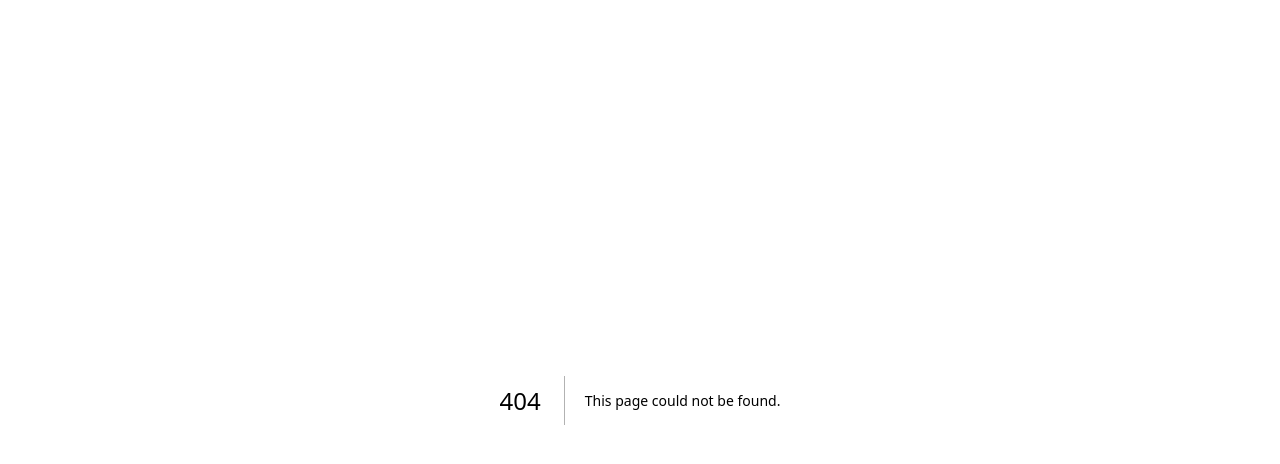
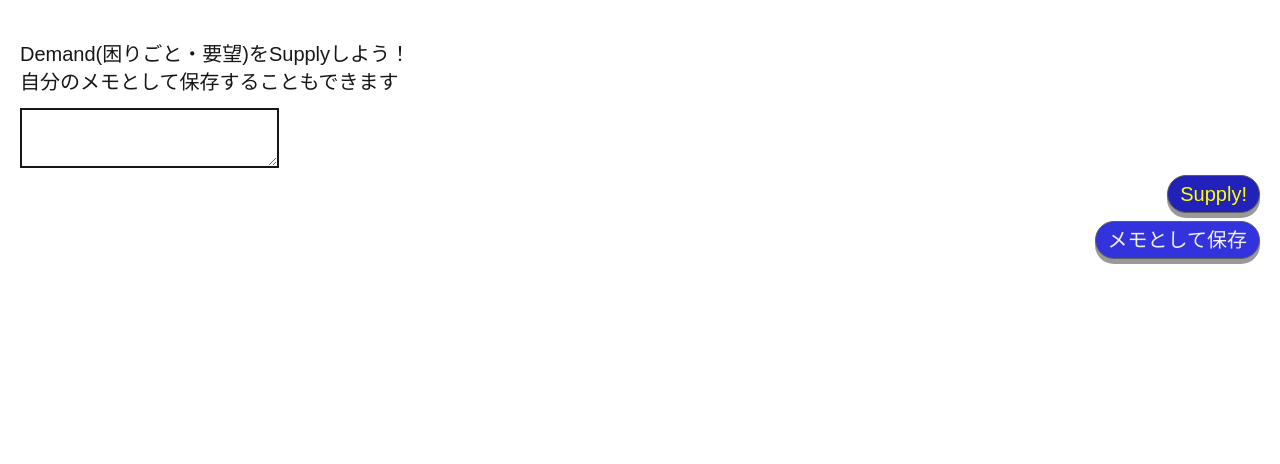
Before and after one commit to ennoreiji0/supdema, a Next.js app: page /post in a window 1280 px wide. Before the commit this address had no page. Shown: the top 464 px of the page. Built offline with nearby package versions, Linux system fonts and the light colour scheme.

Commit message:
first commit

```diff
--- a/app/layout.tsx
+++ b/app/layout.tsx
@@ -27,7 +27,7 @@ export default function RootLayout({
       lang="en"
       className={`${geistSans.variable} ${geistMono.variable} h-full antialiased`}
     >
-      <body className="min-h-full flex flex-col">{children}</body>
+      <body className="min-h-full flex flex-col p-5">{children}</body>
     </html>
   );
 }
--- /dev/null
+++ b/app/my-demand/page.tsx
@@ -0,0 +1,9 @@
+'use client'
+
+export default function MyDemand(){
+  return (
+    <div>
+      <h1>自分の</h1>
+    </div>
+  )
+}
--- a/app/page.tsx
+++ b/app/page.tsx
@@ -1,65 +1,18 @@
-import Image from "next/image";
+'use client'
 
-export default function Home() {
+import ButtonInHome from "@/compornents/ButtonInHome"
+import NormalButton from "@/compornents/NormalButton"
+
+export default function Home(){
   return (
-    <div className="flex flex-col flex-1 items-center justify-center bg-zinc-50 font-sans dark:bg-black">
-      <main className="flex flex-1 w-full max-w-3xl flex-col items-center justify-between py-32 px-16 bg-white dark:bg-black sm:items-start">
-        <Image
-          className="dark:invert"
-          src="/next.svg"
-          alt="Next.js logo"
-          width={100}
-          height={20}
-          priority
-        />
-        <div className="flex flex-col items-center gap-6 text-center sm:items-start sm:text-left">
-          <h1 className="max-w-xs text-3xl font-semibold leading-10 tracking-tight text-black dark:text-zinc-50">
-            To get started, edit the page.tsx file.
-          </h1>
-          <p className="max-w-md text-lg leading-8 text-zinc-600 dark:text-zinc-400">
-            Looking for a starting point or more instructions? Head over to{" "}
-            <a
-              href="https://vercel.com/templates?framework=next.js&utm_source=create-next-app&utm_medium=appdir-template-tw&utm_campaign=create-next-app"
-              className="font-medium text-zinc-950 dark:text-zinc-50"
-            >
-              Templates
-            </a>{" "}
-            or the{" "}
-            <a
-              href="https://nextjs.org/learn?utm_source=create-next-app&utm_medium=appdir-template-tw&utm_campaign=create-next-app"
-              className="font-medium text-zinc-950 dark:text-zinc-50"
-            >
-              Learning
-            </a>{" "}
-            center.
-          </p>
-        </div>
-        <div className="flex flex-col gap-4 text-base font-medium sm:flex-row">
-          <a
-            className="flex h-12 w-full items-center justify-center gap-2 rounded-full bg-foreground px-5 text-background transition-colors hover:bg-[#383838] dark:hover:bg-[#ccc] md:w-[158px]"
-            href="https://vercel.com/new?utm_source=create-next-app&utm_medium=appdir-template-tw&utm_campaign=create-next-app"
-            target="_blank"
-            rel="noopener noreferrer"
-          >
-            <Image
-              className="dark:invert"
-              src="/vercel.svg"
-              alt="Vercel logomark"
-              width={16}
-              height={16}
-            />
-            Deploy Now
-          </a>
-          <a
-            className="flex h-12 w-full items-center justify-center rounded-full border border-solid border-black/[.08] px-5 transition-colors hover:border-transparent hover:bg-black/[.04] dark:border-white/[.145] dark:hover:bg-[#1a1a1a] md:w-[158px]"
-            href="https://nextjs.org/docs?utm_source=create-next-app&utm_medium=appdir-template-tw&utm_campaign=create-next-app"
-            target="_blank"
-            rel="noopener noreferrer"
-          >
-            Documentation
-          </a>
-        </div>
-      </main>
+    <div>
+      <h1 className="text-center text-7xl pt-20 pb-10 text-[#3333aa]">Supply Demand</h1>
+      <div className="flex space-x-5 text-center justify-center">
+        <ButtonInHome href="/post" label="Supply" description="投稿しよう"></ButtonInHome>
+        <ButtonInHome href="/search" label="見る" description="みんなのDemand"></ButtonInHome>
+        <ButtonInHome href="/my-demand" label="メモ" description="自分のDemand"></ButtonInHome>
+
+      </div>
     </div>
-  );
+  )
 }
--- /dev/null
+++ b/app/post/page.tsx
@@ -0,0 +1,22 @@
+'use client'
+
+import NormalButton from "@/compornents/NormalButton"
+
+export default function Post(){
+  return (
+    <div className="text-xl">
+      <div className="pt-5 pb-3">
+        <p>Demand(困りごと・要望)をSupplyしよう！</p>
+        <p>自分のメモとして保存することもできます</p>
+      </div>
+
+
+        <textarea className="border-2"/>
+      <div className="text-right space-y-2">
+        <NormalButton className="bg-[#2222bb] text-[#ffff00]">Supply!</NormalButton>
+        <br />
+        <NormalButton >メモとして保存</NormalButton>
+      </div>
+    </div>
+  )
+}
--- /dev/null
+++ b/app/search/page.tsx
@@ -0,0 +1,9 @@
+'use client'
+
+export default function Search(){
+  return (
+    <div>
+      <h1>検索</h1>
+    </div>
+  )
+}
--- /dev/null
+++ b/compornents/ButtonInHome.tsx
@@ -0,0 +1,22 @@
+'use client'
+import NormalButton from "./NormalButton"
+import Link from "next/link"
+
+type Props = {
+  href: string;
+  label: string;
+  description: string;
+}
+
+export default function ButtonInHome({ href, label, description }: Props){
+  return (
+    <div className="bg-[#fcfcaa] p-3">
+      <Link href={href}>
+        <NormalButton className="text-5xl py-4 my-7">
+          {label}
+        </NormalButton>
+      </Link>
+      <p className="text-3xl">{description}</p>
+    </div>
+  )
+}
--- /dev/null
+++ b/compornents/NormalButton.tsx
@@ -0,0 +1,31 @@
+'use client';
+import { twMerge } from "tailwind-merge";
+
+type Props=React.ComponentPropsWithoutRef<"button">
+
+export default function NormalButton({children, className, ...props}:Props){
+  return (
+    <button className={twMerge(`
+      w-fit
+      cursor-pointer
+      rounded-full
+      bg-[#3333dd]
+      border-1
+      border-[#5f5f5f]
+      text-[#f0f0f0]
+      px-3 py-1
+      shadow-[0_5px_0_0_#999999]
+      transition-all
+      duration-100
+
+      active:enabled:translate-y-[4px]
+      active:enabled:shadow-[0_1px_0_0]
+
+      disabled:cursor-default
+      disabled:bg-[#909090]
+      disabled:shadow-none`
+      ,className)}
+      {...props}>{children}
+    </button>
+  )
+}
--- a/package.json
+++ b/package.json
@@ -11,7 +11,8 @@
   "dependencies": {
     "next": "16.2.1",
     "react": "19.2.4",
-    "react-dom": "19.2.4"
+    "react-dom": "19.2.4",
+    "tailwind-merge": "^3.5.0"
   },
   "devDependencies": {
     "@tailwindcss/postcss": "^4",
```
Also changed, not shown: 2 other files (tests, documents, lock files or other folders).
